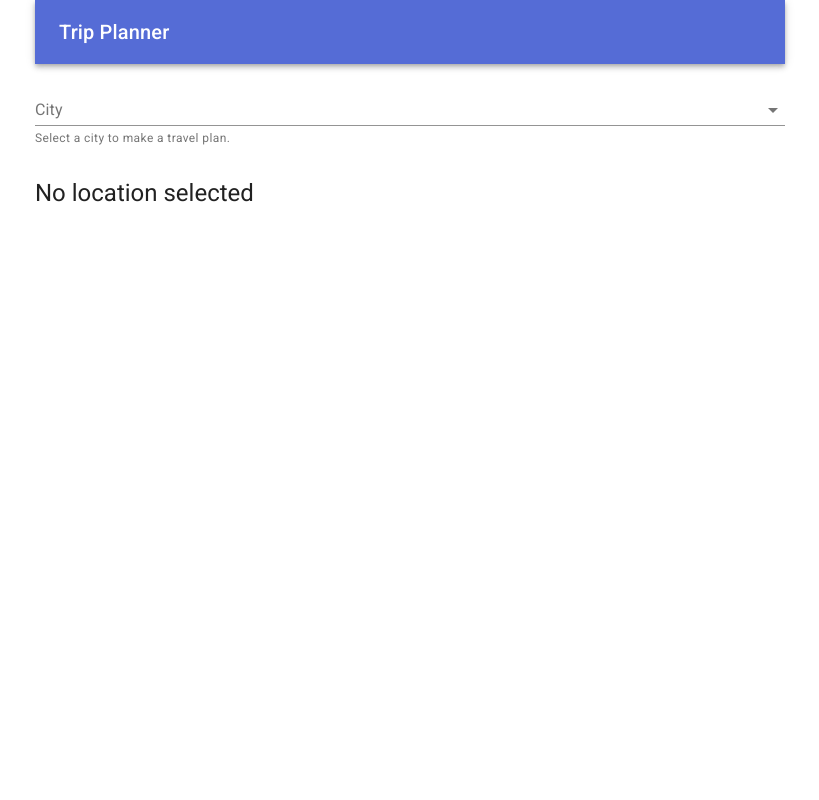
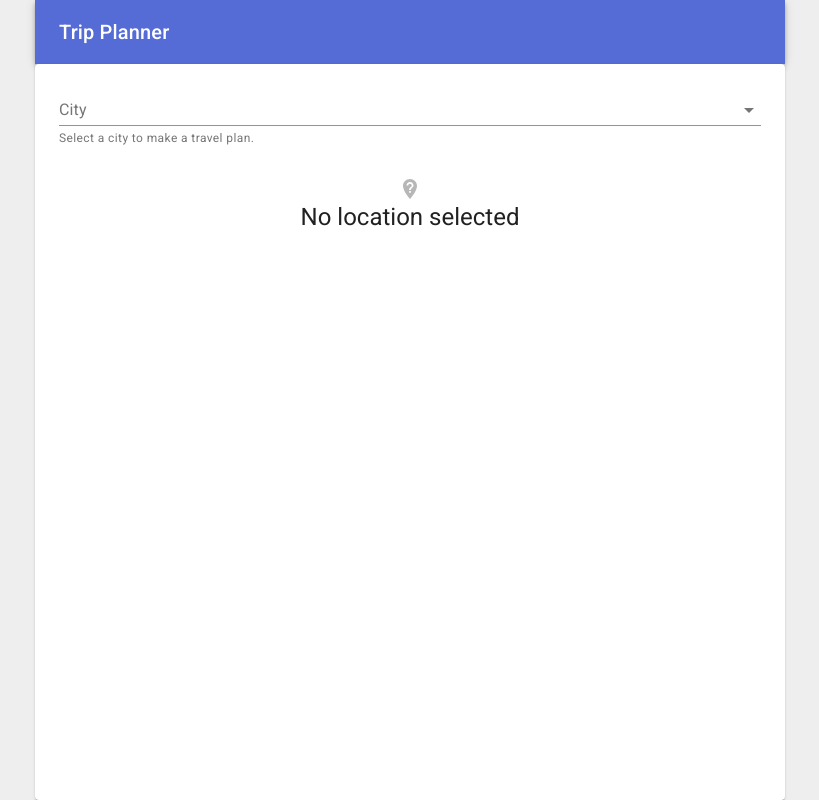
Before and after one commit to slmyers/svcom, a Next.js app: page / in a window 1280 px wide. Shown: the whole page, without its empty margins (230-1049 px from the left). Built offline with nearby package versions, Linux system fonts and the light colour scheme.

Commit message:
some design stuff

```diff
--- a/components/AppBar.js
+++ b/components/AppBar.js
@@ -4,9 +4,9 @@ import Toolbar from '@material-ui/core/Toolbar';
 import Typography from '@material-ui/core/Typography';
 
 
-export function AppBar() {
+export function AppBar({className}) {
     return (
-        <MaterialAppBar position="static">
+        <MaterialAppBar position="static" className={className}>
             <Toolbar>
             <Typography variant="h6">
                 Trip Planner
--- a/components/EmptySelection.js
+++ b/components/EmptySelection.js
@@ -1,12 +1,19 @@
 import * as React from "react"
 import Typography from "@material-ui/core/Typography"
+import NotListedLocationIcon from '@material-ui/icons/NotListedLocation';
+import Box from "@material-ui/core/Box"
 
 export function EmptySelection({show}) {
     if(!show) return null
 
     return (
-        <Typography variant="h5">
-            No location selected
-        </Typography>
+        <Box display="flex" flexDirection="column" width="100%" alignItems="center">
+            <NotListedLocationIcon style={{fill: LIGHT_GREY}} />
+            <Typography variant="h5">
+                No location selected
+            </Typography>
+        </Box>
     )
 }
+
+const LIGHT_GREY = "#b7b7b7"
--- a/components/WeatherForecast.js
+++ b/components/WeatherForecast.js
@@ -56,6 +56,7 @@ export function WeatherForecast({currentWeather, style={}, isToday = true, locat
 const useStyles = makeStyles(theme => ({
     contentRoot: {
         display: "flex",
+        alignItems: "center"
     },
 
     information: {
--- a/hooks/useTripPlanner/useTripPlanner.js
+++ b/hooks/useTripPlanner/useTripPlanner.js
@@ -43,7 +43,10 @@ export function useTripPlanner(city) {
 
         Promise.all([
             weatherPromise(),
-            wikiPromise()
+            wikiPromise(),
+            // we do this to avoid flashing a loading screen at the user, eg load time very quick and user sees progress spinner for just a flash
+            // always having a consistent loading experience provides feedback to the user (the app is indeed fetching new data)
+            sleep("1000ms")
         ]).then(([weather, wikiDescription]) => {
             setLoading(false)
             setApiData({ weather, wikiDescription })
@@ -53,9 +56,6 @@ export function useTripPlanner(city) {
             setError("oops! unable to find travel plan for: " + city?.display)
             setApiDate({ weather: null, wikiDescription: null})
         })
-
-
-
     }, [city])
 
     return {
@@ -64,3 +64,10 @@ export function useTripPlanner(city) {
         error
     }
 }
+
+
+function sleep(stringTime) {
+    return new Promise(res => {
+        setTimeout(res, Number.parseInt(stringTime))
+    })
+}
--- a/package.json
+++ b/package.json
@@ -14,6 +14,7 @@
     "@babel/preset-react": "^7.10.4",
     "@babel/runtime": "^7.10.4",
     "@material-ui/core": "^4.11.0",
+    "@material-ui/icons": "^4.9.1",
     "moment": "^2.27.0",
     "moment-timezone": "^0.5.31",
     "next": "^9.3.3",
--- a/pages/index.js
+++ b/pages/index.js
@@ -10,6 +10,7 @@ import {
 } from "../components"
 import { useTripPlanner, useCities } from "../hooks"
 import makeStyles from "@material-ui/core/styles/makeStyles"
+import Paper from "@material-ui/core/Paper"
 
 const Home = () => {
   const classes = useStyles()
@@ -22,9 +23,9 @@ const Home = () => {
   } = useTripPlanner(selectedCity)
 
   return (
-    <div className={classes.container}>
-
-        <AppBar />
+    <>
+        <AppBar className={classes.appBar}/>
+        <Paper className={classes.container}>
 
         <Loading isLoading={loading} />
 
@@ -58,6 +59,7 @@ const Home = () => {
             )}
             </div>
         )}
+        </Paper>
         <style jsx global>{`
             html,
             body {
@@ -65,28 +67,39 @@ const Home = () => {
                 margin: 0;
                 font-family: -apple-system, BlinkMacSystemFont, Segoe UI, Roboto, Oxygen,
                 Ubuntu, Cantarell, Fira Sans, Droid Sans, Helvetica Neue, sans-serif;
-
+                background-color: #efeeee;
             }
 
             * {
                 box-sizing: border-box;
             }
         `}</style>
-    </div>
+    </>
   )
 }
 
 
 const useStyles = makeStyles(theme => ({
+    appBar: {
+        [theme.breakpoints.up("sm")]: {
+            maxWidth: 750,
+            margin: "0 auto"
+        }
+    },
     container: {
-        height: "100vh",
         maxWidth: 750,
         margin: "0 auto",
+        // subtract toolbar height to avoid unecessary overflow
         [theme.breakpoints.down("sm")]: {
-            width: "100vw"
+            width: "100vw",
+            minHeight: "calc(100vh - 56px)",
+        },
+        [theme.breakpoints.up("sm")]: {
+            padding: "0 1.5rem",
+            minHeight: "calc(100vh - 64px)",
         },
         display: "flex",
-        flexDirection: "column"
+        flexDirection: "column",
     },
     results: {
         height: "100%",
```
Also changed, not shown: 1 other file (tests, documents, lock files or other folders). Lines whose indentation alone changed are shown as unchanged.
